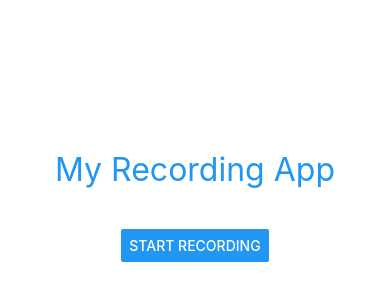
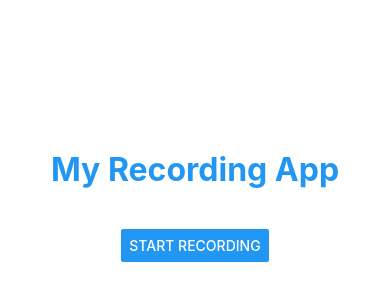
Before and after one commit to TedHopewell/Voice-Recorder, a React Native app: screen / in a window 390 px wide. Shown: the part 216-516 px from the top of the page. Built offline with nearby package versions, Linux system fonts and the light colour scheme.

Commit message:
final-commit

```diff
--- a/App.js
+++ b/App.js
@@ -92,9 +92,10 @@ const styles = StyleSheet.create({
   },
   h1:{
     fontSize:'2em',
+    fontWeight:'bold',
     color:'rgb(33,150,243)',
     backgroundColor:'white',
-    marginBottom:'40px'
+    marginBottom:'40px',
   },
   row:{
     flexDirection:'row',
@@ -112,5 +113,5 @@ const styles = StyleSheet.create({
   },
   img: {
     height: '100%',
-  }
+  },
 });
```
